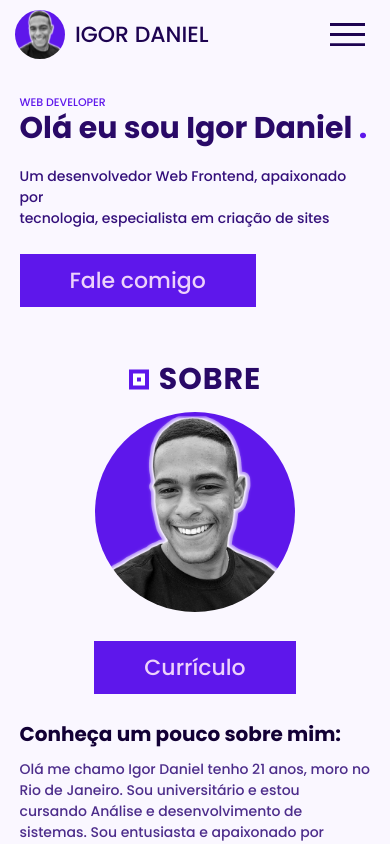
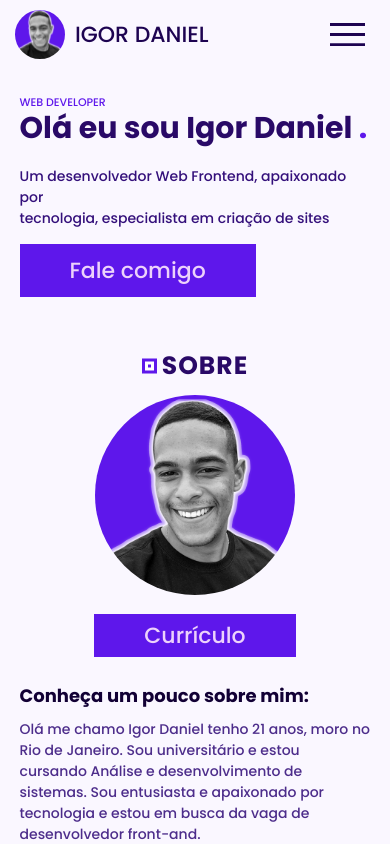
Before and after one commit to igor-daniel/portifolio, a React (Create React App) app: page / in a window 390 px wide. Shown: the top 844 px of the page. Built offline with nearby package versions, Linux system fonts and the light colour scheme.

Commit message:
Projeto responsivo

```diff
--- a/src/components/Projetos/projetos.css
+++ b/src/components/Projetos/projetos.css
@@ -80,3 +80,13 @@
     font-size: 16px;
   }
 }
+
+@media(max-width: 420px) {
+  .projetos-body {
+    justify-content: center;
+  }
+
+  .card .text h4 {
+    font-size: 20px;
+  }
+}
--- a/src/components/Skills/skills.css
+++ b/src/components/Skills/skills.css
@@ -40,3 +40,9 @@
     width: 200px;
   }
 }
+
+@media(max-width: 420px) {
+  .tool img {
+    width: 110px;
+  }
+}
--- a/src/components/sobre/sobre.css
+++ b/src/components/sobre/sobre.css
@@ -87,14 +87,40 @@
   }
 }
 
-@media(max-width: 500px) {
+@media(max-width: 420px) {
   .sobre-content {
     flex-direction: column;
+    padding-bottom: 40px;
+  }
+
+  .sec-tittle img {
+    width: 15px;
+  }
+
+  .sec-tittle h2 {
+    margin-left: 5px;
+    font-size: 25px;
   }
 
   .sobre-img {
     width: 100%;
     text-align: center;
+  }
+
+  .sobre-img a {
+    padding: 5px 50px;
+  }
+
+  .botao {
+    margin-top: 15px;
+  }
+
+  .sobre-info--historia h4 {
+    font-size: 18px;
+  }
+
+  .sobre-info--historia p {
+    font-size: 14px;
   }
 
   .sobre-info--historia {
```
